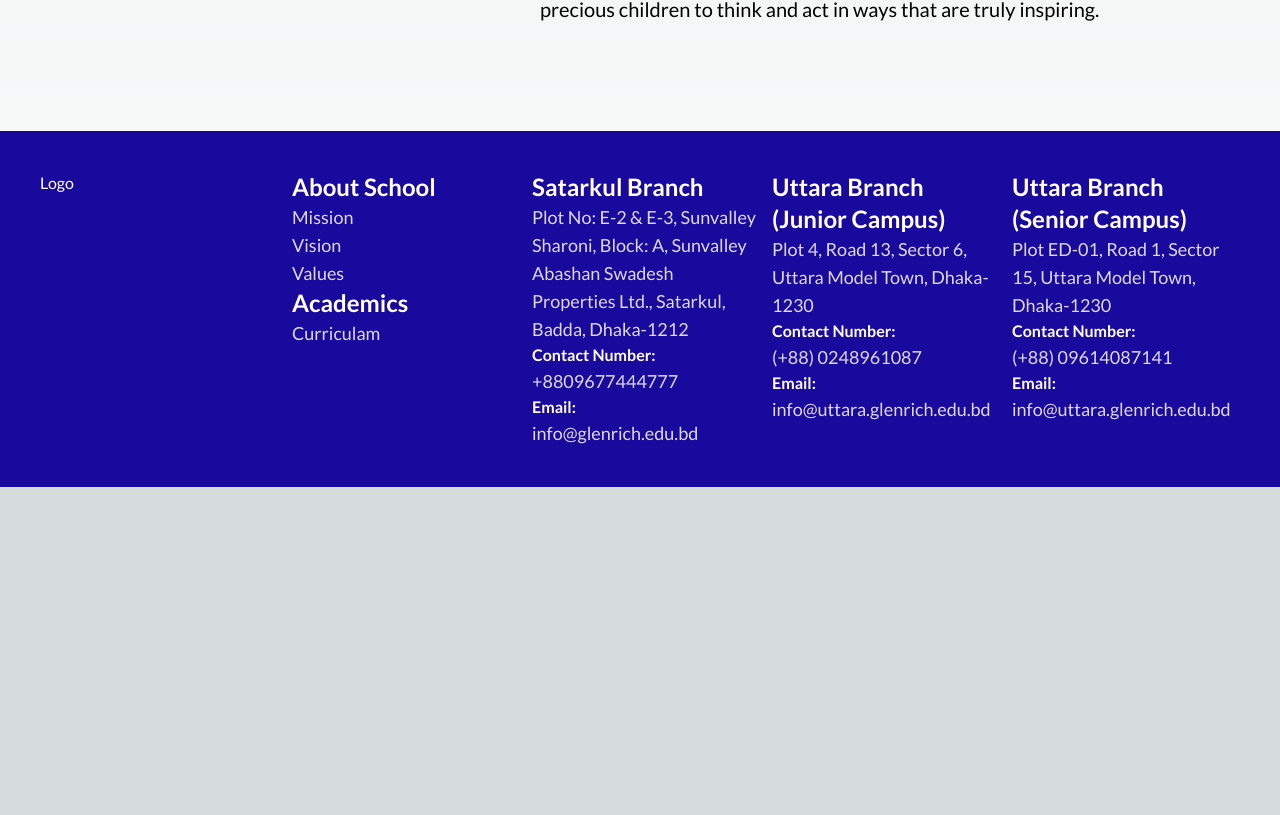
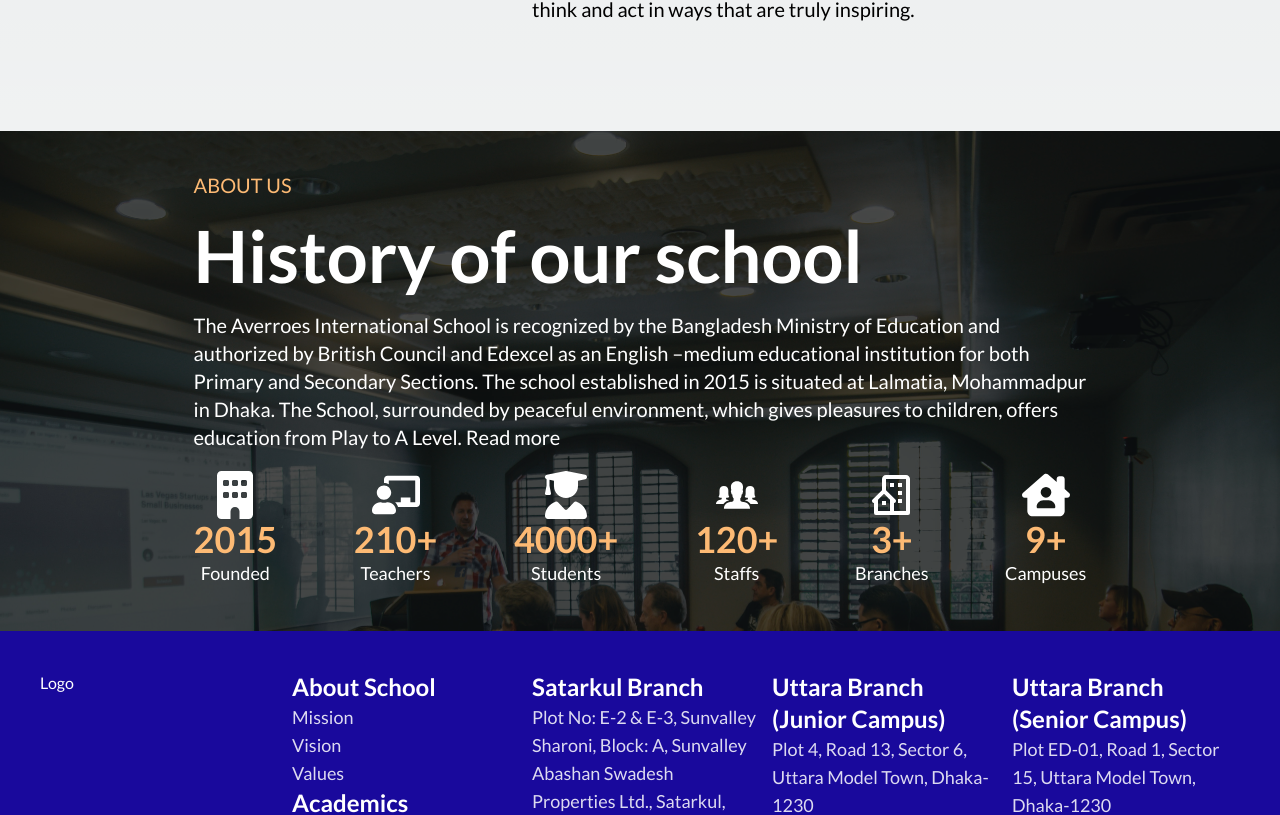
Before and after one commit to ifshad/zariq-interview-assignment, a Next.js app: page / in a window 1280 px wide. Shown: the part 1415-2230 px from the top of the page. Before the commit the page ends 1902 px from the top, so only its background shows below. Built offline with nearby package versions, Linux system fonts and the light colour scheme.

Commit message:
history section added

```diff
--- a/app/page.js
+++ b/app/page.js
@@ -1,12 +1,14 @@
 import AboutSection from "@/components/AboutSection/page";
 import Banner from "@/components/Banner/page";
 import ExamReminder from "@/components/ExamReminder/page";
+import HistorySection from "@/components/HistorySection/page";
 
 export default function Home() {
   return (
-    <div className="container">
+    <div className="">
       <Banner />
       <AboutSection />
+      <HistorySection />
       <ExamReminder />
     </div>
   );
--- /dev/null
+++ b/components/HistorySection/page.jsx
@@ -0,0 +1,35 @@
+import { schoolInfo } from "@/constants/navigationData";
+import React from "react";
+
+export default function HistorySection() {
+  return (
+    <div className="container bg-fixed bg-parallax bg-cover bg-opacity-50 h-[500px] relative">
+      {/* Dark Overlay */}
+      <div className="absolute bg-black opacity-70 inset-0"></div>
+      {/* Title */}
+      <div className="relative w-4/5 mx-auto md:p-10 text-primary-color">
+        <p className="md:text-xl mb-5 text-orange-300">ABOUT US</p>
+        <h1 className="md:text-7xl font-bold mb-5">History of our school</h1>
+        <p className="md:text-xl mb-5">
+          The Averroes International School is recognized by the Bangladesh
+          Ministry of Education and authorized by British Council and Edexcel as
+          an English –medium educational institution for both Primary and
+          Secondary Sections. The school established in 2015 is situated at
+          Lalmatia, Mohammadpur in Dhaka. The School, surrounded by peaceful
+          environment, which gives pleasures to children, offers education from
+          Play to A Level. Read more
+        </p>
+        {/* Icons */}
+        <div className="flex flex-col md:flex-row justify-between">
+          {schoolInfo.map((item) => (
+            <div key={item.id} className="flex flex-col justify-center items-center">
+              <span className="text-5xl">{item.icon}</span>
+              <span className="text-4xl font-bold text-orange-300">{item.count}</span>
+              <p className="text-lg">{item.description}</p>
+            </div>
+          ))}
+        </div>
+      </div>
+    </div>
+  );
+}
--- a/constants/navigationData.js
+++ b/constants/navigationData.js
@@ -1,3 +1,12 @@
+import {
+  FaBuilding,
+  FaHouseChimneyUser,
+  FaUserGraduate,
+} from "react-icons/fa6";
+import { FaChalkboardTeacher } from "react-icons/fa";
+import { IoIosPeople } from "react-icons/io";
+import { BiBuildingHouse } from "react-icons/bi";
+
 export const navListItems = [
   {
     id: 1,
@@ -155,3 +164,42 @@ export const drawerItemsList = [
     visitCampus: "Visit Uttara Campus",
   },
 ];
+
+export const schoolInfo = [
+  {
+    id: 1,
+    count: 2015,
+    description: "Founded",
+    icon: <FaBuilding />,
+  },
+  {
+    id: 2,
+    count: "210+",
+    description: "Teachers",
+    icon: <FaChalkboardTeacher />,
+  },
+  {
+    id: 3,
+    count: "4000+",
+    description: "Students",
+    icon: <FaUserGraduate />,
+  },
+  {
+    id: 4,
+    count: "120+",
+    description: "Staffs",
+    icon: <IoIosPeople />,
+  },
+  {
+    id: 5,
+    count: "3+",
+    description: "Branches",
+    icon: <BiBuildingHouse />,
+  },
+  {
+    id: 6,
+    count: "9+",
+    description: "Campuses",
+    icon: <FaHouseChimneyUser />,
+  },
+];
--- a/tailwind.config.js
+++ b/tailwind.config.js
@@ -23,6 +23,7 @@ module.exports = {
         "gradient-radial": "radial-gradient(var(--tw-gradient-stops))",
         "gradient-conic":
           "conic-gradient(from 180deg at 50% 50%, var(--tw-gradient-stops))",
+        "parallax" : 'url("../public/Images/parallax_bg.jpg")',
       },
       colors: {
         "primary-color": "#FFFFFF",
```
Also changed, not shown: public/Images/parallax_bg.jpg (added).
